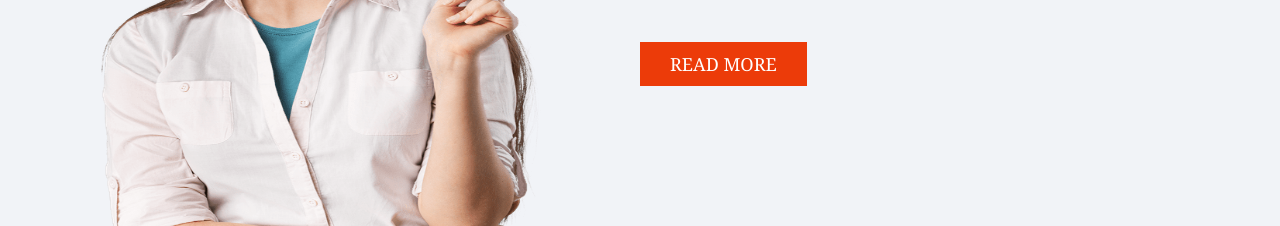
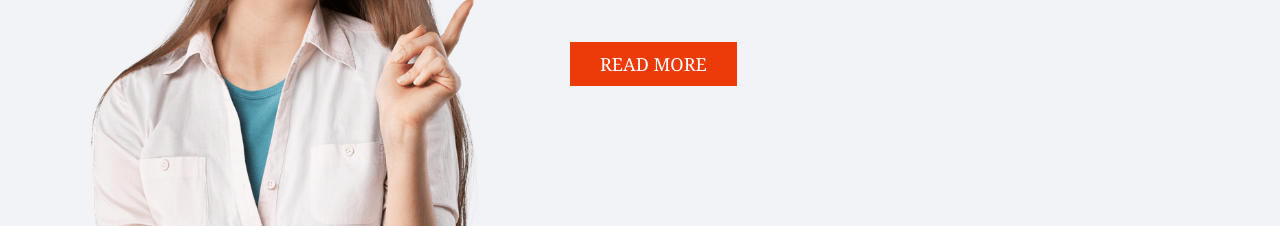
Before and after one commit to emeniked/my-portfolio, a plain HTML site: page index.html in a window 1280 px wide. Shown: the part 402-628 px from the top of the page. Drawn offline with Linux system fonts and the light colour scheme.

Commit message:
Update desktop.css

```diff
--- a/desktop.css
+++ b/desktop.css
@@ -43,13 +43,13 @@
    margin: 20px 0;
    display: flex;
   }
-  .sectionC .wrapper img, .sectionC .wrapper .passage{
+  .sectionC .wrapper , .sectionC .wrapper .passage{
     flex:1;
 
   }
-  .sectionC .wrapper img{
-    width: 200px;
-    height: 550px;
+  .fishes {
+    height: 650px;
+    width: 550px;
   }
   .sectionC .passage{
   padding:10px
```
